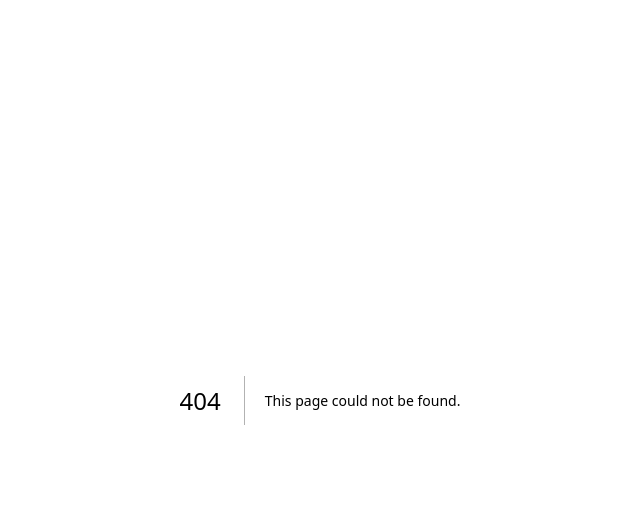
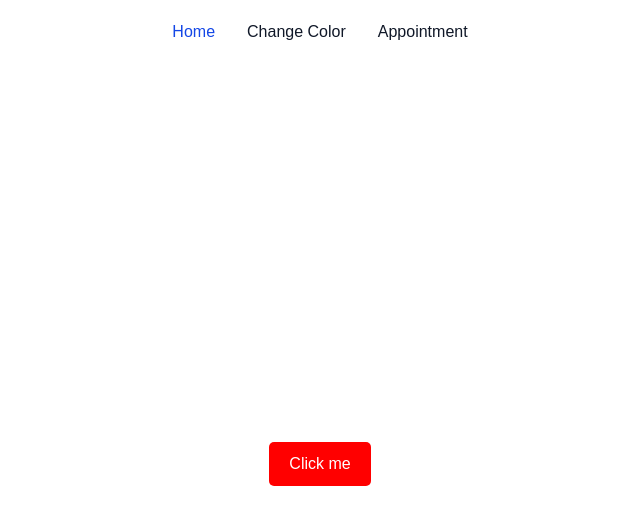
Before and after one commit to fullstack-yousuf/next-firstapp, a Next.js app: page /changecolor in a window 1280 px wide. Before the commit this address had no page. Shown: the top 524 px of the page, without its empty margins (320-960 px from the left). Built offline with nearby package versions, Linux system fonts and the light colour scheme.

Commit message:
first commit

```diff
--- /dev/null
+++ b/app/changecolor/page.js
@@ -0,0 +1,43 @@
+"use client";
+import React from 'react'
+import { useState, useEffect } from "react";
+
+const page = () => {
+
+   const [colorIndex, setColorIndex] = useState(0);
+   const [currentColor, setCurrentColor] = useState("red");
+
+   const colors = ["red", "green", "yellow"];
+
+   // useEffect runs when colorIndex changes
+   useEffect(() => {
+     setCurrentColor(colors[colorIndex]);
+   }, [colorIndex]);
+
+   const handleClick = () => {
+     setColorIndex((prev) => (prev + 1) % colors.length);
+   };
+
+   return (
+     <div className="flex min-h-screen flex-col items-center justify-center py-2">
+       <button
+         onClick={handleClick}
+         style={{
+           backgroundColor: currentColor,
+           color: "white",
+           padding: "10px 20px",
+           border: "none",
+           borderRadius: "5px",
+           cursor: "pointer",
+         }}
+       >
+         Click me
+       </button>
+     </div>
+   );
+
+
+ }
+
+
+export default page
--- /dev/null
+++ b/app/components/Navbar.jsx
@@ -0,0 +1,37 @@
+import Link from 'next/link'
+import React from 'react'
+
+const navbar = () => {
+  return (
+
+
+
+<nav className="bg-white border-gray-600 dark:bg-gray-900">
+
+
+
+
+  <div className="flex items-center  justify-center mx-auto p-5">
+
+    <div className="hidden w-full md:block md:w-auto" id="navbar-default">
+      <ul className="font-medium flex flex-col p-4 md:p-0 mt-4 border border-gray-100 rounded-lg bg-gray-50 md:flex-row md:space-x-8 rtl:space-x-reverse md:mt-0 md:border-0 md:bg-white dark:bg-gray-800 md:dark:bg-gray-900 dark:border-gray-700">
+        <li>
+
+          <Link href="/" className="block py-2 px-3 text-white bg-blue-700 rounded-sm md:bg-transparent md:text-blue-700 md:p-0 dark:text-white md:dark:text-blue-500" aria-current="page">Home</Link>
+        </li>
+        <li>
+          <Link href="/changecolor" className="block py-2 px-3 text-gray-900 rounded-sm hover:bg-gray-100 md:hover:bg-transparent md:border-0 md:hover:text-blue-700 md:p-0 dark:text-white md:dark:hover:text-blue-500 dark:hover:bg-gray-700 dark:hover:text-white md:dark:hover:bg-transparent">Change Color</Link>
+        </li>
+        <li>
+          <Link href="/form" className="block py-2 px-3 text-gray-900 rounded-sm hover:bg-gray-100 md:hover:bg-transparent md:border-0 md:hover:text-blue-700 md:p-0 dark:text-white md:dark:hover:text-blue-500 dark:hover:bg-gray-700 dark:hover:text-white md:dark:hover:bg-transparent">Appointment</Link>
+        </li>
+
+      </ul>
+    </div>
+  </div>
+</nav>
+
+  )
+}
+
+export default navbar
--- /dev/null
+++ b/app/form/page.js
@@ -0,0 +1,11 @@
+import React from 'react'
+
+const page = () => {
+  return (
+    <div>
+
+    </div>
+  )
+}
+
+export default page
--- a/app/layout.js
+++ b/app/layout.js
@@ -1,5 +1,6 @@
 import { Geist, Geist_Mono } from "next/font/google";
 import "./globals.css";
+import Navbar from "./components/navbar";
 
 const geistSans = Geist({
   variable: "--font-geist-sans",
@@ -22,6 +23,7 @@ export default function RootLayout({ children }) {
       <body
         className={`${geistSans.variable} ${geistMono.variable} antialiased`}
       >
+        <Navbar />
         {children}
       </body>
     </html>
```
